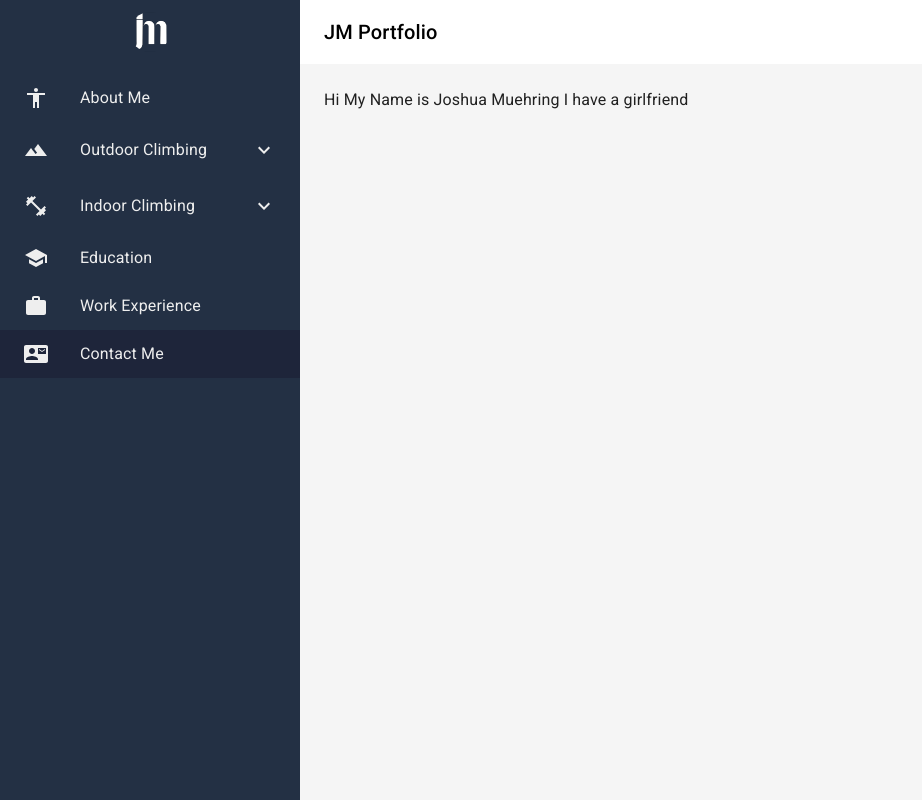
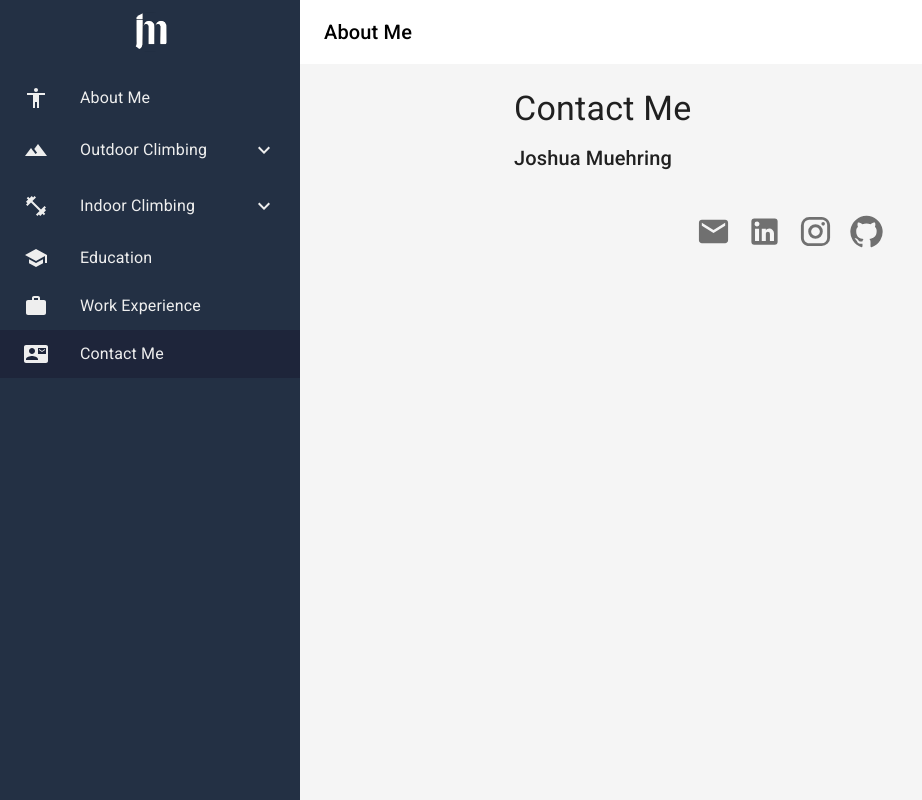
Before and after one commit to jmuehring/JMPortfolio, a React (Create React App) app in the folder climbingport/: page /JoshWebsite/contact-me in a window 1280 px wide. Shown: the whole page, without its empty margins (0-922 px from the left). Built offline with nearby package versions, Linux system fonts and the light colour scheme.

Commit message:
fixed headline for each tab, plus some contact me page

```diff
--- a/climbingport/src/components/common/SidebarItem.tsx
+++ b/climbingport/src/components/common/SidebarItem.tsx
@@ -4,6 +4,8 @@ import { Link } from "react-router-dom";
 import colorConfigs from "../../configs/colorConfigs";
 import { RootState } from "../../redux/store";
 import { RouteType } from "../../routes/config";
+import { useDispatch } from 'react-redux';
+import { setTopbarTitle } from '../../redux/features/appStateSlice';
 
 type Props = {
   item: RouteType;
@@ -11,14 +13,23 @@ type Props = {
 
 const SidebarItem = ({ item }: Props) => {
   const { appState } = useSelector((state: RootState) => state.appState);
+  const dispatch = useDispatch();
+  const handleItemClick = () => {
+    if (item.sidebarProps) {
+      dispatch(setTopbarTitle(item.sidebarProps.displayText));
+    }
+
+
+  };
 
   return (
     item.sidebarProps && item.path ? (
       <ListItemButton
         component={Link}
         to={item.path}
+        onClick={handleItemClick} // Attach the click handler here
         sx={{
-          "&: hover": {
+          "&:hover": {
             backgroundColor: colorConfigs.sidebar.hoverBg
           },
           backgroundColor: appState === item.state ? colorConfigs.sidebar.activeBg : "unset",
@@ -26,9 +37,7 @@ const SidebarItem = ({ item }: Props) => {
           paddingX: "24px"
         }}
       >
-        <ListItemIcon sx={{
-          color: colorConfigs.sidebar.color
-        }}>
+        <ListItemIcon sx={{ color: colorConfigs.sidebar.color }}>
           {item.sidebarProps.icon && item.sidebarProps.icon}
         </ListItemIcon>
         {item.sidebarProps.displayText}
@@ -37,4 +46,5 @@ const SidebarItem = ({ item }: Props) => {
   );
 };
 
+
 export default SidebarItem;
--- a/climbingport/src/components/common/Topbar.tsx
+++ b/climbingport/src/components/common/Topbar.tsx
@@ -1,8 +1,13 @@
 import { AppBar, Toolbar, Typography } from "@mui/material";
 import colorConfigs from "../../configs/colorConfigs";
 import sizeConfigs from "../../configs/sizeConfigs";
+import { useSelector } from 'react-redux';
+import { RootState } from '../../redux/store';
+
 
 const Topbar = () => {
+  const topbarTitle = useSelector((state: RootState) => state.appState.topbarTitle);
+
   return (
     <AppBar
       position="fixed"
@@ -16,7 +21,7 @@ const Topbar = () => {
     >
       <Toolbar>
         <Typography variant="h6">
-          JM Portfolio
+          {topbarTitle}
         </Typography>
       </Toolbar>
     </AppBar>
--- a/climbingport/src/pages/Bio/AboutMe.tsx
+++ b/climbingport/src/pages/Bio/AboutMe.tsx
@@ -26,7 +26,7 @@ const AboutMe = () => {
             </Typography>
             <Box mt={2}>
             <Typography variant="body1">
-               Born and raised on the outskirts of Atlanta, I spent my early years like any other kid in Georgia, dabbling in baseball, soccer, and basketball. At age 10, I discovered climbing and was instantly hooked. This sport wasn't just another physical activity; it became a passion that paralleled the mental challenges I enjoy in computer science.
+               Born and raised on the outskirts of Atlanta, I spent my early years like any other kid in Georgia, dabbling in baseball, soccer, and basketball. At age 10, I discovered climbing and was instantly hooked. This sport wasn't just another physical activity; it became a passion that parallels the mental challenges I now enjoy in computer science.
                <br /><br />
                Climbing taught me that strength is as much about mental fortitude as it is about physical endurance. Each route is a unique problem to solve, a puzzle that requires a creative approach and a dedicated mindset. It's this aspect of climbing that I find so akin to coding: both require a methodical approach to problem-solving and an ability to think several moves ahead.
               <br /><br />
--- a/climbingport/src/pages/Contact Me/ContactMe.tsx
+++ b/climbingport/src/pages/Contact Me/ContactMe.tsx
@@ -1,12 +1,42 @@
 import React from 'react';
+import { Container, Typography, Box, IconButton, Tooltip } from '@mui/material';
+import EmailIcon from '@mui/icons-material/Email';
+import LinkedInIcon from '@mui/icons-material/LinkedIn';
+import InstagramIcon from '@mui/icons-material/Instagram';
+import GitHubIcon from '@mui/icons-material/GitHub';
 
-type Props = {};
-
-const ContactMe = (props: Props) => {
+const ContactMe = () => {
   return (
-    <div> Hi My Name is Joshua Muehring I have a girlfriend
-
-    </div>
+    <Container maxWidth="sm">
+      <Typography variant="h4" component="h1" gutterBottom>
+        Contact Me
+      </Typography>
+      <Typography variant="h6">
+        Joshua Muehring
+      </Typography>
+      <Box textAlign="center" my={4}>
+        <Tooltip title="Email">
+          <IconButton href="mailto:joshuamuehring@gmail.com" target="_blank" rel="noopener noreferrer">
+            <EmailIcon fontSize="large" />
+          </IconButton>
+        </Tooltip>
+        <Tooltip title="LinkedIn">
+          <IconButton href="https://www.linkedin.com/in/jmuehring" target="_blank" rel="noopener noreferrer">
+            <LinkedInIcon fontSize="large" />
+          </IconButton>
+        </Tooltip>
+        <Tooltip title="Instagram">
+          <IconButton href="https://www.instagram.com/joshua_muehring" target="_blank" rel="noopener noreferrer">
+            <InstagramIcon fontSize="large" />
+          </IconButton>
+        </Tooltip>
+        <Tooltip title="GitHub">
+          <IconButton href="https://github.com/jmuehring" target="_blank" rel="noopener noreferrer">
+            <GitHubIcon fontSize="large" />
+          </IconButton>
+        </Tooltip>
+      </Box>
+    </Container>
   );
 };
 
--- a/climbingport/src/redux/features/appStateSlice.ts
+++ b/climbingport/src/redux/features/appStateSlice.ts
@@ -1,25 +1,30 @@
-import { createSlice, PayloadAction } from "@reduxjs/toolkit";
 
-type appState = {
+
+import { createSlice, PayloadAction } from '@reduxjs/toolkit';
+
+type AppState = {
   appState: string;
+  topbarTitle: string;
 };
 
-const initialState: appState = {
-  appState: ""
+const initialState: AppState = {
+  appState: '',
+  topbarTitle: 'About Me',
 };
 
-export const appStateSlice = createSlice({
-  name: "appState",
+const appStateSlice = createSlice({
+  name: 'appState',
   initialState,
   reducers: {
     setAppState: (state, action: PayloadAction<string>) => {
       state.appState = action.payload;
-    }
-  }
+    },
+    setTopbarTitle: (state, action: PayloadAction<string>) => {
+      state.topbarTitle = action.payload;
+    },
+  },
 });
 
-export const {
-  setAppState
-} = appStateSlice.actions;
+export const { setAppState, setTopbarTitle } = appStateSlice.actions;
 
 export default appStateSlice.reducer;
```
